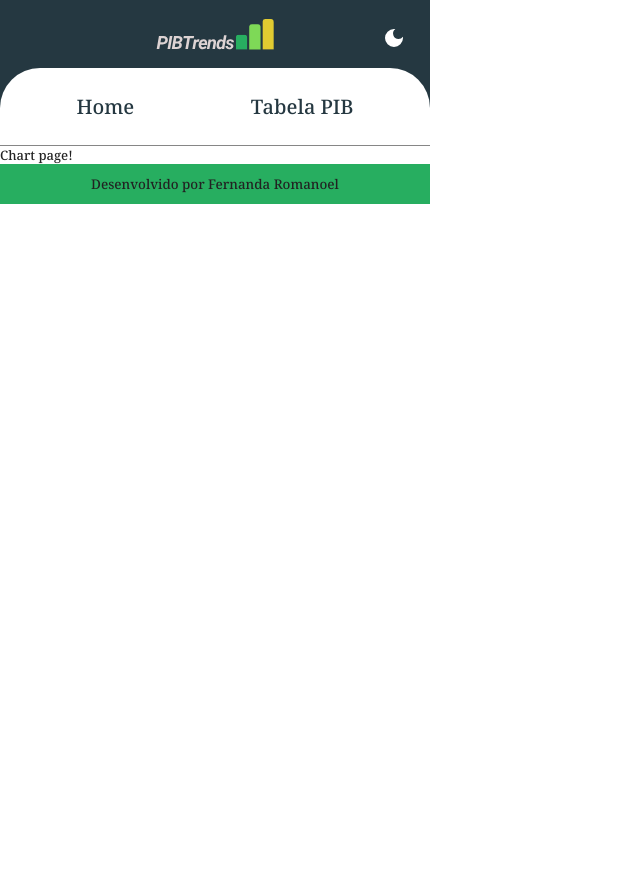
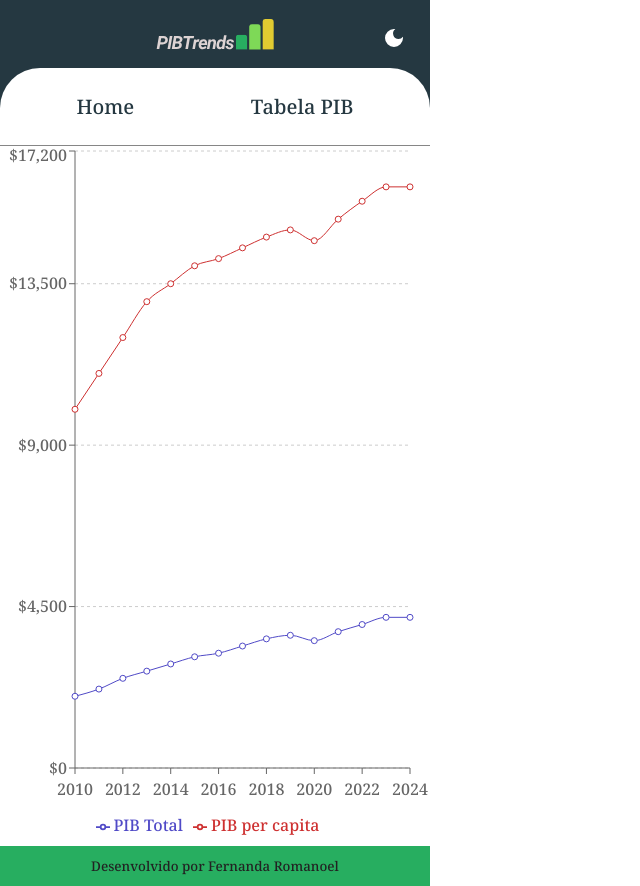
Before and after one commit to fromanoel/ConectarCase, a React (Vite) app: page /chart in a window 1280 px wide. Shown: the whole page, without its empty margins (0-640 px from the left). Before the commit the page ends 800 px from the top, so only its background shows below. Built offline with nearby package versions, Linux system fonts and the light colour scheme.

Commit message:
feat: add chart logic with static data

```diff
--- a/src/pages/Chart.tsx
+++ b/src/pages/Chart.tsx
@@ -1,10 +1,69 @@
+import {
+  LineChart,
+  Line,
+  XAxis,
+  YAxis,
+  Tooltip,
+  Legend,
+  ResponsiveContainer,
+  CartesianGrid,
+} from "recharts"
+import "../styles/Chart.css"
 import RouteNav from "../components/RouteNav"
+const data = [
+  { year: 2010, pibTotal: 2000, pibPerCapita: 10000 },
+  { year: 2011, pibTotal: 2200, pibPerCapita: 11000 },
+  { year: 2012, pibTotal: 2500, pibPerCapita: 12000 },
+  { year: 2013, pibTotal: 2700, pibPerCapita: 13000 },
+  { year: 2014, pibTotal: 2900, pibPerCapita: 13500 },
+  { year: 2015, pibTotal: 3100, pibPerCapita: 14000 },
+  { year: 2016, pibTotal: 3200, pibPerCapita: 14200 },
+  { year: 2017, pibTotal: 3400, pibPerCapita: 14500 },
+  { year: 2018, pibTotal: 3600, pibPerCapita: 14800 },
+  { year: 2019, pibTotal: 3700, pibPerCapita: 15000 },
+  { year: 2020, pibTotal: 3550, pibPerCapita: 14700 },
+  { year: 2021, pibTotal: 3800, pibPerCapita: 15300 },
+  { year: 2022, pibTotal: 4000, pibPerCapita: 15800 },
+  { year: 2023, pibTotal: 4200, pibPerCapita: 16200 },
+  { year: 2024, pibTotal: 4200, pibPerCapita: 16200 },
+]
 
 const Chart = () => {
   return (
     <>
       <RouteNav />
-      <p>Chart page!</p>
+      <ResponsiveContainer width="100%" height={700}>
+        <LineChart
+          data={data}
+          margin={{ left: 15, right: 20, top: 5, bottom: 0 }}
+        >
+          <CartesianGrid strokeDasharray="3 3" vertical={false} />
+          <XAxis tickMargin={10} dataKey="year" />
+          <YAxis
+            domain={[0, "dataMax + 1000"]}
+            tickMargin={2}
+            tickFormatter={(value) => `$${value.toLocaleString()}`}
+          />
+          <Tooltip />
+          <Legend
+            verticalAlign="bottom"
+            align="center"
+            wrapperStyle={{ paddingTop: 20, paddingBottom: 10 }}
+          />
+          <Line
+            type="monotone"
+            dataKey="pibTotal"
+            stroke="#504ac7ff"
+            name="PIB Total"
+          />
+          <Line
+            type="monotone"
+            dataKey="pibPerCapita"
+            stroke="#ce3131ff"
+            name="PIB per capita"
+          />
+        </LineChart>
+      </ResponsiveContainer>
     </>
   )
 }
--- a/src/styles/RouteNav.css
+++ b/src/styles/RouteNav.css
@@ -40,6 +40,6 @@ body[data-theme="dark"] .route-link {
   color: #fff;
 }
 
-[data-theme="dark"] .route-link:hover {
+[data-theme="dark"] .route-nav .route-link:hover {
   background-color: #27ae60;
 }
```
Also changed, not shown: src/styles/Chart.css (added).
